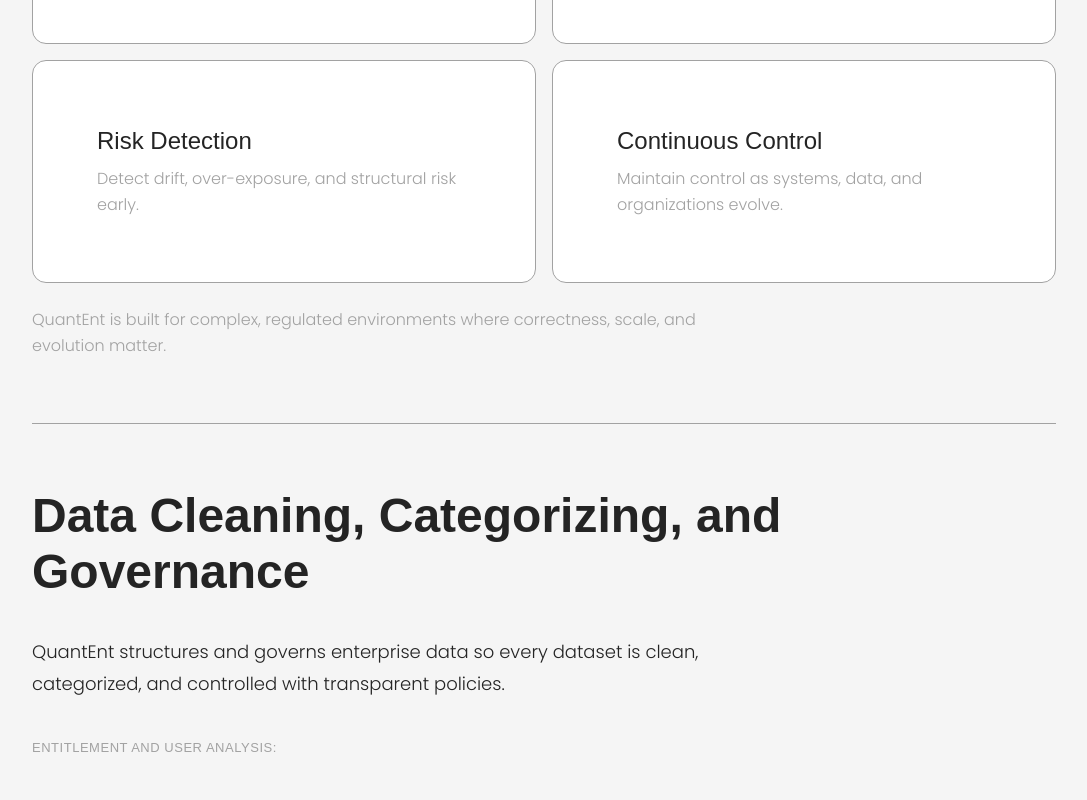
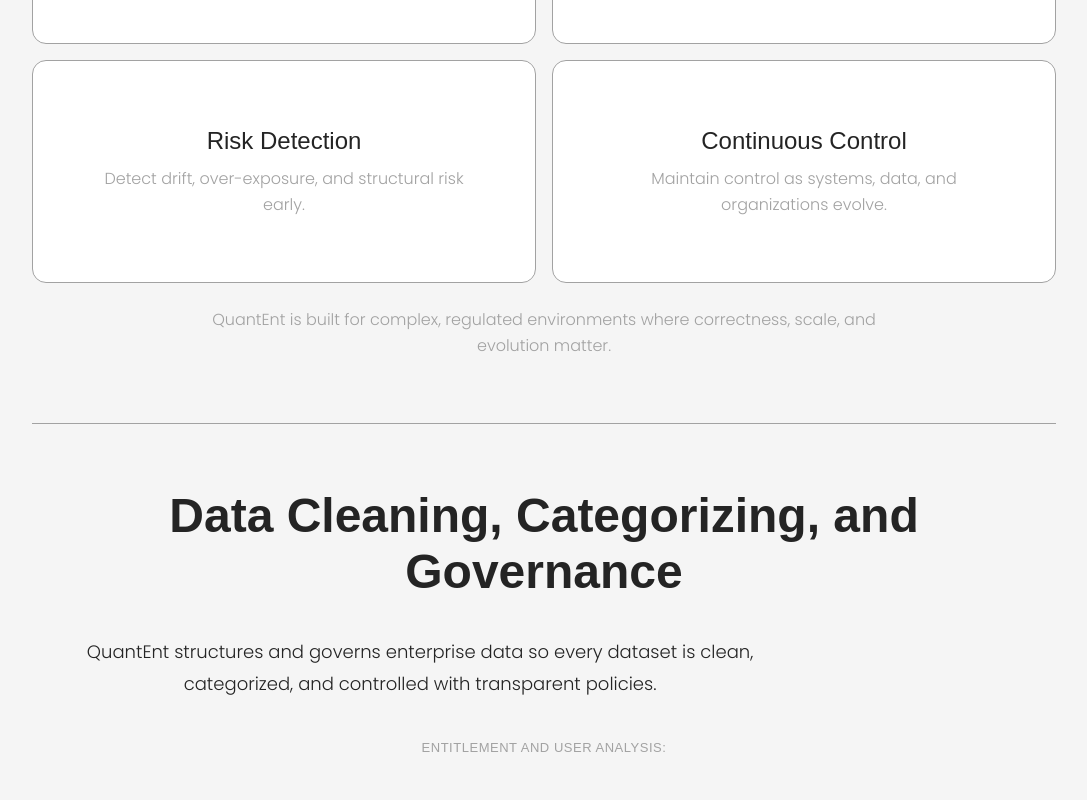
Before and after one commit to quantent-web/quantent-web, a Next.js app: page / in a window 1280 px wide. Shown: the part 1400-2200 px from the top of the page, without its empty margins (96-1183 px from the left). Built offline with nearby package versions, Linux system fonts and the light colour scheme; a web font is replaced by a local one.

Commit message:
Center-align section copy and subtitles across landing

```diff
--- a/app/globals.css
+++ b/app/globals.css
@@ -284,6 +284,10 @@ p {
   line-height: 26px;
 }
 
+.card-text {
+  text-align: center;
+}
+
 /* =========================
    Layout base (landing)
 ========================= */
@@ -397,12 +401,16 @@ main[data-snap-scroll='true'] > .section {
    (solo para la landing)
 ========================= */
 .section-title {
+  text-align: center;
   margin-bottom: var(--space-3);
 }
 
 .section-lead {
   max-width: 70ch;
+  text-align: center;
   margin-top: var(--space-2);
+  margin-left: auto;
+  margin-right: auto;
   color: var(--color-text);
 }
 
@@ -462,6 +470,7 @@ main[data-snap-scroll='true'] > .section {
 }
 
 .card-title {
+  text-align: center;
   margin-bottom: var(--space-2);
   color: var(--text-primary);
 }
@@ -501,10 +510,12 @@ main[data-snap-scroll='true'] > .section {
 }
 
 .what-we-do-right .section-kicker {
+  text-align: center;
   margin-top: 0;
 }
 
 .what-we-do-right .section-note {
+  text-align: center;
   margin-top: 0;
 }
 
@@ -1042,12 +1053,16 @@ html[data-theme="dark"] .nav {
   font-size: 13px;
   letter-spacing: 0.04em;
   text-transform: uppercase;
+  text-align: center;
   color: var(--color-muted);
 }
 
 .section-note {
   margin-top: var(--space-5);
   max-width: 75ch;
+  text-align: center;
+  margin-left: auto;
+  margin-right: auto;
   color: var(--color-muted);
 }
 
@@ -1059,6 +1074,7 @@ html[data-theme="dark"] .nav {
 .subhead {
   margin-top: var(--space-7);
   font-size: 18px;
+  text-align: center;
 }
 
 .card-actions {
```
